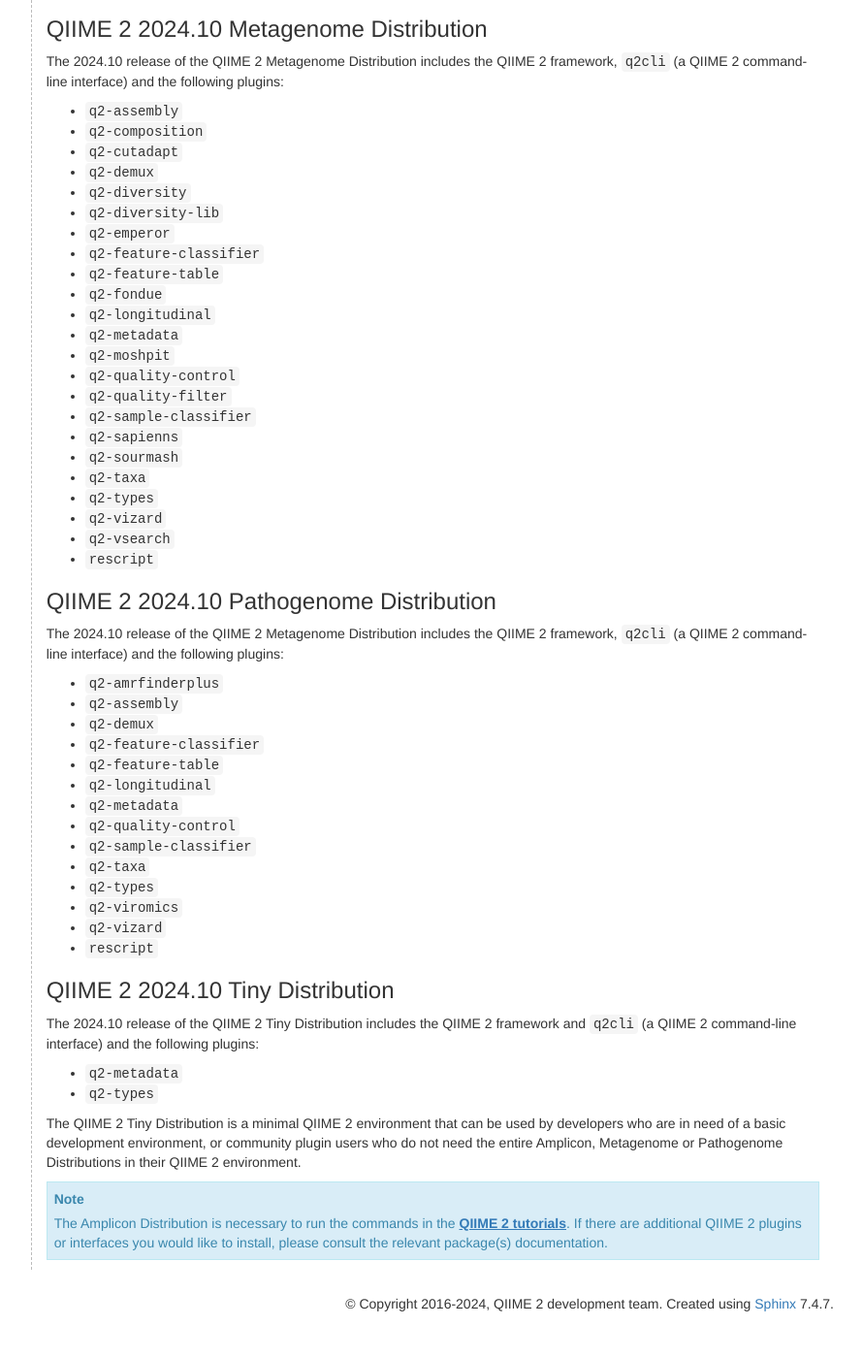
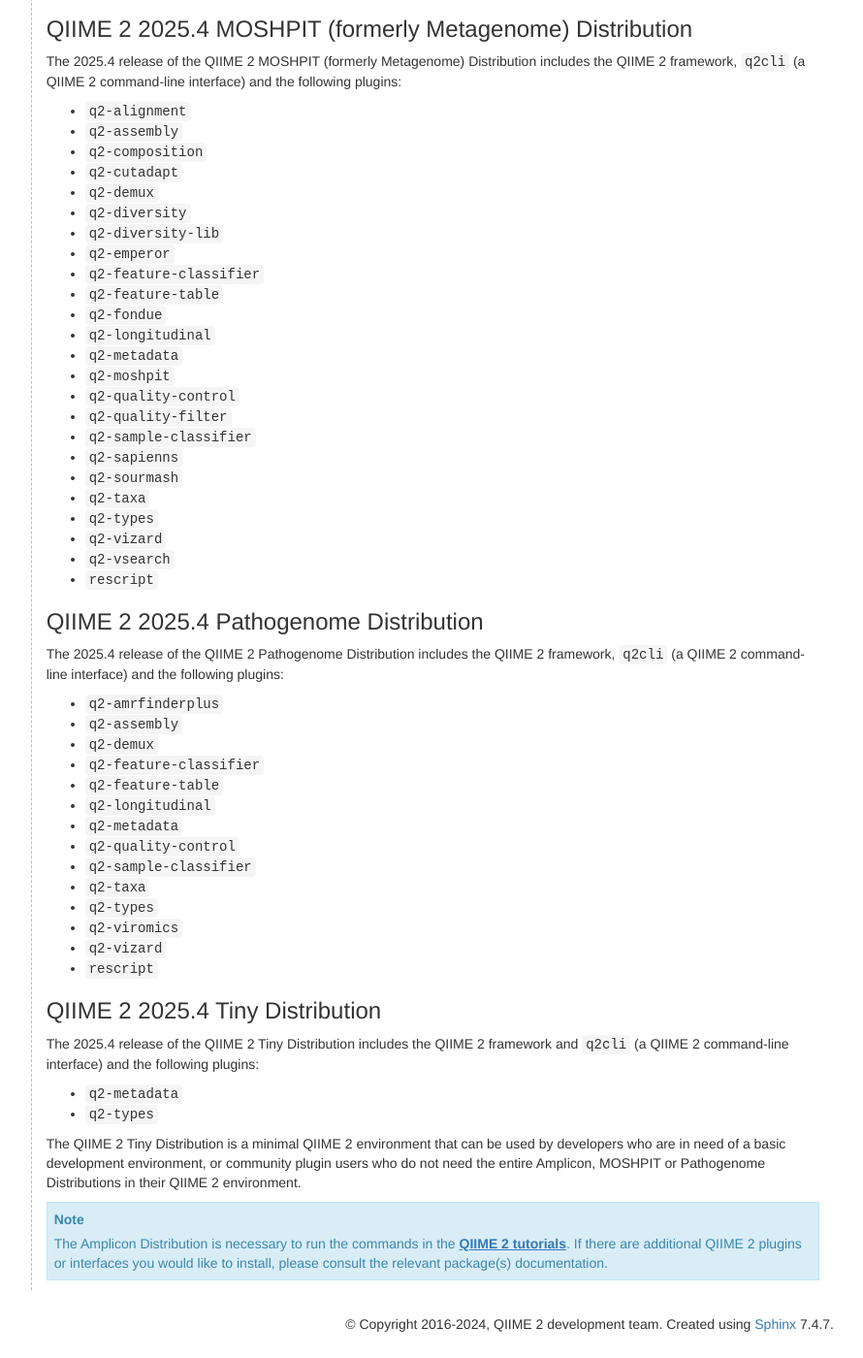
Before and after one commit to qiime2/docs, a Sphinx documentation site: the page built from source/install/index.rst, in a window 1280 px wide and 1400 px high, scrolled down 1572 px. Shown: the whole window at 97% size, without its empty margins (277-1167 px from the left). Built offline with Sphinx 7.4.7, drawn with Linux system fonts in a browser that asks for light colours; pages that are not in the unit, such as notebooks, are missing from menus; the version number could not be read and is left out; before the commit the page ends 2951 px from its top, so only the background shows below that; some of the changed text lies outside the part shown.

Commit message:
maint: update release epoch, metagenome -> moshpit, add alignment to moshpit

```diff
--- a/source/install/index.rst
+++ b/source/install/index.rst
@@ -38,20 +38,20 @@
 
 .. _distributions:
 
-QIIME 2 2024.10 distributions
------------------------------
+QIIME 2 2025.4 distributions
+----------------------------
 
-As of 2024.10, QIIME 2 releases now include the following QIIME 2 distributions that are available for install:
+As of 2025.4, QIIME 2 releases now include the following QIIME 2 distributions that are available for install:
 
 - ``amplicon``
-- ``metagenome``
+- ``moshpit``
 - ``pathogenome``
 - ``tiny``
 
-QIIME 2 2024.10 Amplicon Distribution
-.....................................
+QIIME 2 2025.4 Amplicon Distribution
+....................................
 
-The 2024.10 release of the QIIME 2 Amplicon Distribution includes the QIIME 2 framework, ``q2cli`` (a QIIME 2 command-line interface) and the following plugins:
+The 2025.4 release of the QIIME 2 Amplicon Distribution includes the QIIME 2 framework, ``q2cli`` (a QIIME 2 command-line interface) and the following plugins:
 
 - ``q2-alignment``
 - ``q2-composition``
@@ -78,11 +78,12 @@
 - ``q2-vsearch``
 - ``rescript``
 
-QIIME 2 2024.10 Metagenome Distribution
-.......................................
+QIIME 2 2025.4 MOSHPIT (formerly Metagenome) Distribution
+.........................................................
 
-The 2024.10 release of the QIIME 2 Metagenome Distribution includes the QIIME 2 framework, ``q2cli`` (a QIIME 2 command-line interface) and the following plugins:
+The 2025.4 release of the QIIME 2 MOSHPIT (formerly Metagenome) Distribution includes the QIIME 2 framework, ``q2cli`` (a QIIME 2 command-line interface) and the following plugins:
 
+- ``q2-alignment``
 - ``q2-assembly``
 - ``q2-composition``
 - ``q2-cutadapt``
@@ -107,10 +108,10 @@
 - ``q2-vsearch``
 - ``rescript``
 
-QIIME 2 2024.10 Pathogenome Distribution
-........................................
+QIIME 2 2025.4 Pathogenome Distribution
+.......................................
 
-The 2024.10 release of the QIIME 2 Metagenome Distribution includes the QIIME 2 framework, ``q2cli`` (a QIIME 2 command-line interface) and the following plugins:
+The 2025.4 release of the QIIME 2 Pathogenome Distribution includes the QIIME 2 framework, ``q2cli`` (a QIIME 2 command-line interface) and the following plugins:
 
 - ``q2-amrfinderplus``
 - ``q2-assembly``
@@ -127,15 +128,15 @@
 - ``q2-vizard``
 - ``rescript``
 
-QIIME 2 2024.10 Tiny Distribution
-.................................
+QIIME 2 2025.4 Tiny Distribution
+................................
 
-The 2024.10 release of the QIIME 2 Tiny Distribution includes the QIIME 2 framework and ``q2cli`` (a QIIME 2 command-line interface) and the following plugins:
+The 2025.4 release of the QIIME 2 Tiny Distribution includes the QIIME 2 framework and ``q2cli`` (a QIIME 2 command-line interface) and the following plugins:
 
 - ``q2-metadata``
 - ``q2-types``
 
-The QIIME 2 Tiny Distribution is a minimal QIIME 2 environment that can be used by developers who are in need of a basic development environment, or community plugin users who do not need the entire Amplicon, Metagenome or Pathogenome Distributions in their QIIME 2 environment.
+The QIIME 2 Tiny Distribution is a minimal QIIME 2 environment that can be used by developers who are in need of a basic development environment, or community plugin users who do not need the entire Amplicon, MOSHPIT or Pathogenome Distributions in their QIIME 2 environment.
 
 .. note:: The Amplicon Distribution is necessary to run the commands in the :doc:`QIIME 2 tutorials <../tutorials/index>`. If there are additional QIIME 2 plugins or interfaces you would like to install, please consult the relevant package(s) documentation.
 
```
